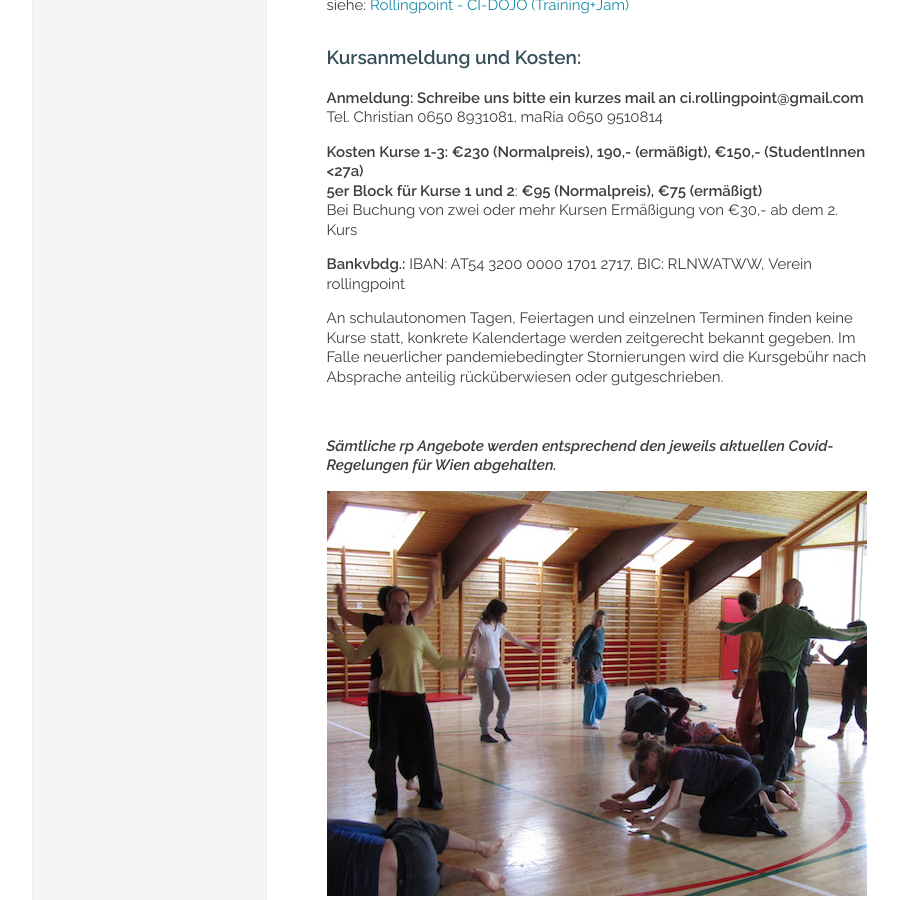
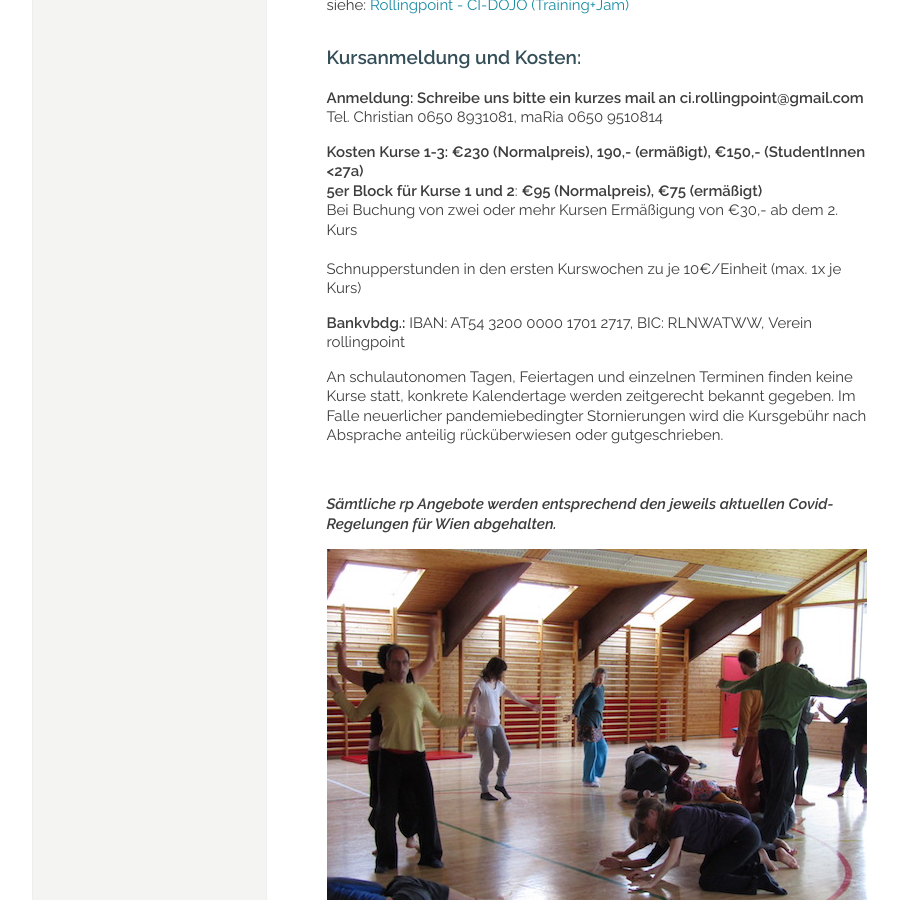
Before and after one commit to manulari/rollingpointat, a Jekyll site: the page built from _pages_de/kurse.md, in a window 1280 px wide and 900 px high, scrolled down 1657 px. Shown: the whole window, without its empty margins (152-1050 px from the left). Built offline with Jekyll 4.4.1, drawn with Linux system fonts in a browser that asks for light colours; comment, search, counter and statistics services are not loaded.

Commit message:
Update page (de) “kurse”

```diff
--- a/_pages_de/kurse.md
+++ b/_pages_de/kurse.md
@@ -69,7 +69,9 @@ Tel. Christian 0650 8931081, maRia 0650 9510814
 
 **Kosten Kurse 1-3: €230 (Normalpreis), 190,- (ermäßigt), €150,- (StudentInnen <27a)**\
 **5er Block für Kurse 1 und 2**: **€95 (Normalpreis), €75 (ermäßigt)**\
-Bei Buchung von zwei oder mehr Kursen Ermäßigung von €30,- ab dem 2. Kurs
+Bei Buchung von zwei oder mehr Kursen Ermäßigung von €30,- ab dem 2. Kurs\
+\
+Schnupperstunden in den ersten Kurswochen zu je 10€/Einheit (max. 1x je Kurs)
 
 **Bankvbdg.:** IBAN: AT54 3200 0000 1701 2717, BIC: RLNWATWW, Verein rollingpoint
 
```
